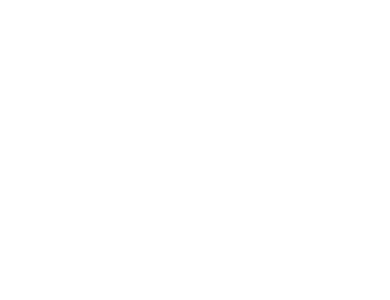
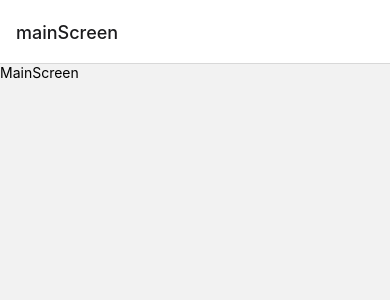
Before and after one commit to mycityreport/mobileapp, a React Native app: screen / in a window 390 px wide. Shown: the top 300 px of the page. Built offline with nearby package versions, Linux system fonts and the light colour scheme.

Commit message:
show main screen

```diff
--- /dev/null
+++ b/src/screens/mainScreen/index.tsx
@@ -0,0 +1,10 @@
+import React from 'react'
+import { SafeAreaView, Text } from 'react-native'
+
+export const MainScreen: React.VFC = () => {
+  return (
+    <SafeAreaView>
+      <Text>MainScreen</Text>
+    </SafeAreaView>
+  )
+}
--- a/src/screens/mainStackNavigation/index.tsx
+++ b/src/screens/mainStackNavigation/index.tsx
@@ -1,6 +1,13 @@
+import { createNativeStackNavigator } from '@react-navigation/native-stack'
+import { MainScreen } from '@screens/mainScreen'
 import React from 'react'
-import { View } from 'react-native'
+
+const Stack = createNativeStackNavigator<MainStackNavigationProps>()
 
 export const MainStackNavigation: React.VFC = () => {
-  return <View></View>
+  return (
+    <Stack.Navigator>
+      <Stack.Screen name="mainScreen">{() => <MainScreen />}</Stack.Screen>
+    </Stack.Navigator>
+  )
 }
--- /dev/null
+++ b/src/screens/mainStackNavigation/navigationProps.ts
@@ -0,0 +1,3 @@
+type MainStackNavigationProps = {
+  mainScreen: undefined
+}
```
